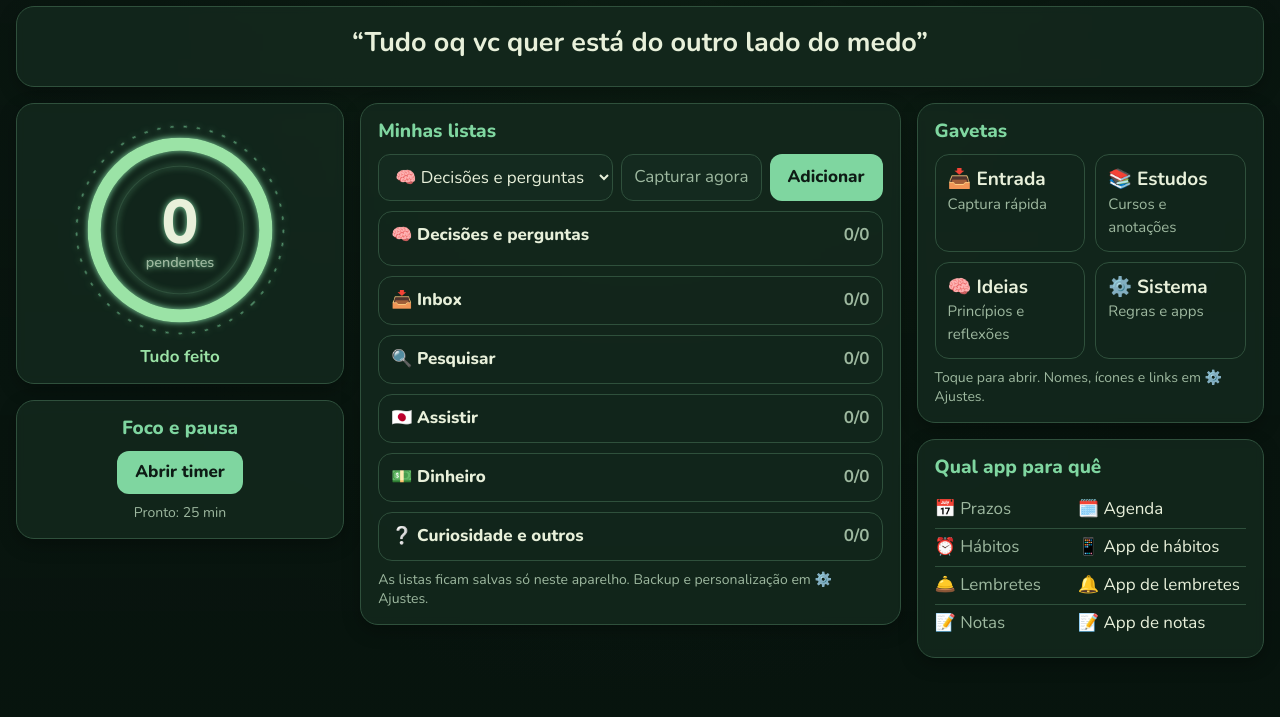
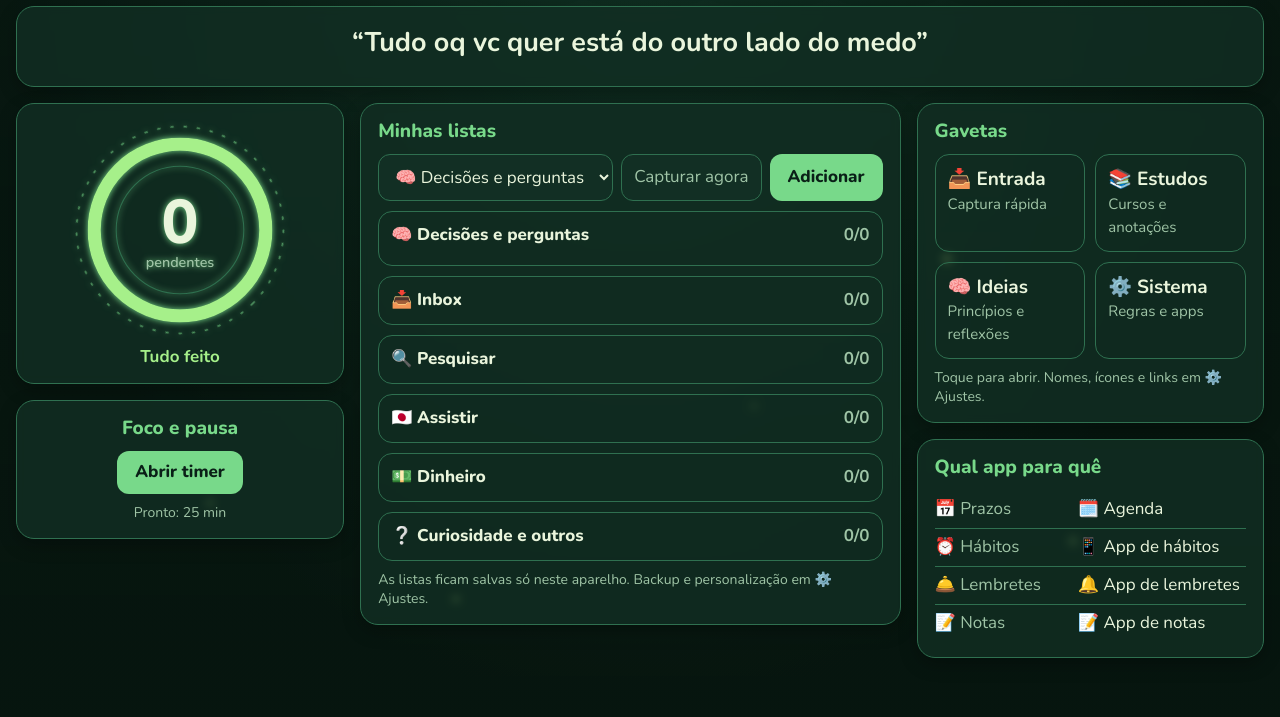
Before and after one commit to tapizera/jade, a plain HTML site: page index.html in a window 1280 px wide. Shown: the part 83-800 px from the top of the page. Drawn offline with nearby package versions, Linux system fonts and the light colour scheme.

Commit message:
correção da correção do nav + vagalumes + tema jade mais vivo

```diff
--- a/index.html
+++ b/index.html
@@ -18,6 +18,7 @@
 <body>
 <div id="bgimg" aria-hidden="true"></div>
 <div class="bub" aria-hidden="true"></div>
+<div class="fly" aria-hidden="true"></div>
 <main>
 <header>
   <div class="brand">
@@ -117,6 +118,7 @@
   <button class="bn mid" id="b-painel" type="button" aria-selected="true"><i>💎</i>Painel</button>
   <a class="bn" id="b-grafo" href="https://ivgraph.com/app/" target="_blank" rel="noopener"><i>🕸️</i>Grafo</a>
   <button class="bn" id="b-ajustes" type="button" aria-selected="false"><i>⚙️</i>Ajustes</button>
+  <button class="bn" id="b-exit" type="button"><i>🍃</i>Sair do relaxar</button>
 </nav>
 
 <script src="script.js"></script>
--- a/script.js
+++ b/script.js
@@ -26,11 +26,11 @@ $("b-theme").onclick=$("theme").onclick;
 /* abas */
 var VIEWS=["painel","ajustes","foco","relaxar"];
 function view(){var h=location.hash.slice(1);if(VIEWS.indexOf(h)<0)h="painel";
-  VIEWS.forEach(function(v){var s=$("v-"+v);if(s)s.hidden=v!==h;var t=$("t-"+v);if(t)t.setAttribute("aria-selected",String(v===h))});
-  document.body.className="v-"+h;$("exit").hidden=h!=="relaxar"}
-VIEWS.forEach(function(v){var t=$("t-"+v);if(t)t.onclick=function(){location.hash=v}});
+  VIEWS.forEach(function(v){var s=$("v-"+v);if(s)s.hidden=v!==h;var t=$("t-"+v);if(t)t.setAttribute("aria-selected",String(v===h));var b=$("b-"+v);if(b)b.setAttribute("aria-selected",String(v===h))}); document.body.className="v-"+h;$("exit").hidden=h!=="relaxar"}
+  VIEWS.forEach(function(v){var t=$("t-"+v);if(t)t.onclick=function(){location.hash=v};var b=$("b-"+v);if(b)b.onclick=function(){location.hash=v}});
 function toPainel(){location.hash="painel"}
 $("exit").onclick=toPainel;$("fback").onclick=toPainel;
+$("b-exit").onclick=toPainel;
 addEventListener("keydown",function(e){if(e.key==="Escape"&&(location.hash==="#relaxar"||location.hash==="#foco"))toPainel()});
 addEventListener("hashchange",view);view();
 
--- a/style.css
+++ b/style.css
@@ -1,4 +1,9 @@
-:root{--bg:#0e1b15;--bg2:#16301f;--panel:#142a1f;--line:#2f503c;--ink:#e8f0da;--mute:#9db89f;--acc:#7fd6a0;--acc2:#d9b45a;--warm:#e8b04a;--ok:#9be3a6;--track:#21402f;--r:18px;--sh:0 6px 18px rgba(0,0,0,.28);--gl:3px;--rain:.5;--grid:transparent;--font:"Nunito",system-ui,-apple-system,"Segoe UI",sans-serif;--fs:17px;
+:root{
+  /*
+  --bg:#0e1b15;--bg2:#16301f;--panel:#142a1f;--line:#2f503c;--ink:#e8f0da;--mute:#9db89f;--acc:#7fd6a0;--acc2:#d9b45a;--warm:#e8b04a;--ok:#9be3a6;--track:#21402f */
+  --bg:#0a1f17;--bg2:#1e5740;--panel:#122f24;--line:#2f7050;--ink:#eaf5dc;--mute:#9fc4a6;--acc:#78d98a;--acc2:#e6d878;--warm:#f2c14e;--ok:#a6f08a;--track:#1e4a38;
+
+;--r:18px;--sh:0 6px 18px rgba(0,0,0,.28);--gl:3px;--rain:.5;--grid:transparent;--font:"Nunito",system-ui,-apple-system,"Segoe UI",sans-serif;--fs:17px;
 box-sizing:border-box;padding-top:env(safe-area-inset-top,0px);padding-bottom:env(safe-area-inset-bottom,0px)}
 :root[data-theme="safira"]{--bg:#00022a;--bg2:#0654b0;--panel:#010f55;--line:#1d5fb0;--ink:#daeaf7;--mute:#8db4da;--acc:#50a5d8;--acc2:#7fa0ff;--warm:#ffd27a;--ok:#6ff2d4;--track:#082a73;--r:18px;--sh:0 6px 20px rgba(0,2,42,.5);--gl:6px;--rain:0;--grid:transparent}
 html{scroll-padding-top:env(safe-area-inset-top,0px)}
@@ -147,5 +152,22 @@ input[type=number]{font:inherit;background:var(--panel);color:var(--ink);border:
   .bn[aria-selected="true"]{color:var(--acc);background:color-mix(in srgb,var(--acc) 16%,transparent)}
   .bn.mid i{font-size:30px}
   .bn.mid{min-height:62px}
-  .v-foco #bnav,.v-relaxar #bnav{display:none}
+  #b-exit{display:none}
+  .v-foco #bnav{display:none}
+  .v-relaxar #bnav{grid-template-columns:1fr}
+  .v-relaxar #bnav .bn:not(#b-exit){display:none}
+  .v-relaxar #b-exit{display:flex}
 }
+
+.fly{position:fixed;inset:0;z-index:0;pointer-events:none;display:none;
+--fg:radial-gradient(circle,rgba(226,250,150,.95) 0 20%,rgba(190,235,110,.35) 40%,transparent 70%)}
+:root[data-theme="jade"] .fly{display:block}
+.fly::before,.fly::after{content:"";position:absolute;inset:0;background-repeat:no-repeat}
+.fly::before{background-image:var(--fg),var(--fg),var(--fg);background-size:14px 14px,10px 10px,16px 16px;
+background-position:15% 80%,60% 65%,85% 85%;animation:flyA 22s ease-in-out infinite alternate,tw 3.5s ease-in-out infinite alternate}
+.fly::after{background-image:var(--fg),var(--fg),var(--fg);background-size:12px 12px,18px 18px,9px 9px;
+background-position:35% 90%,75% 40%,8% 50%;animation:flyB 28s ease-in-out infinite alternate,tw 5s ease-in-out infinite alternate}
+@keyframes flyA{to{background-position:25% 20%,50% 30%,78% 25%}}
+@keyframes flyB{to{background-position:42% 25%,65% 80%,20% 15%}}
+@keyframes tw{from{opacity:.25}to{opacity:.9}}
+@media (prefers-reduced-motion:reduce){.fly::before,.fly::after{animation:none}}
```
